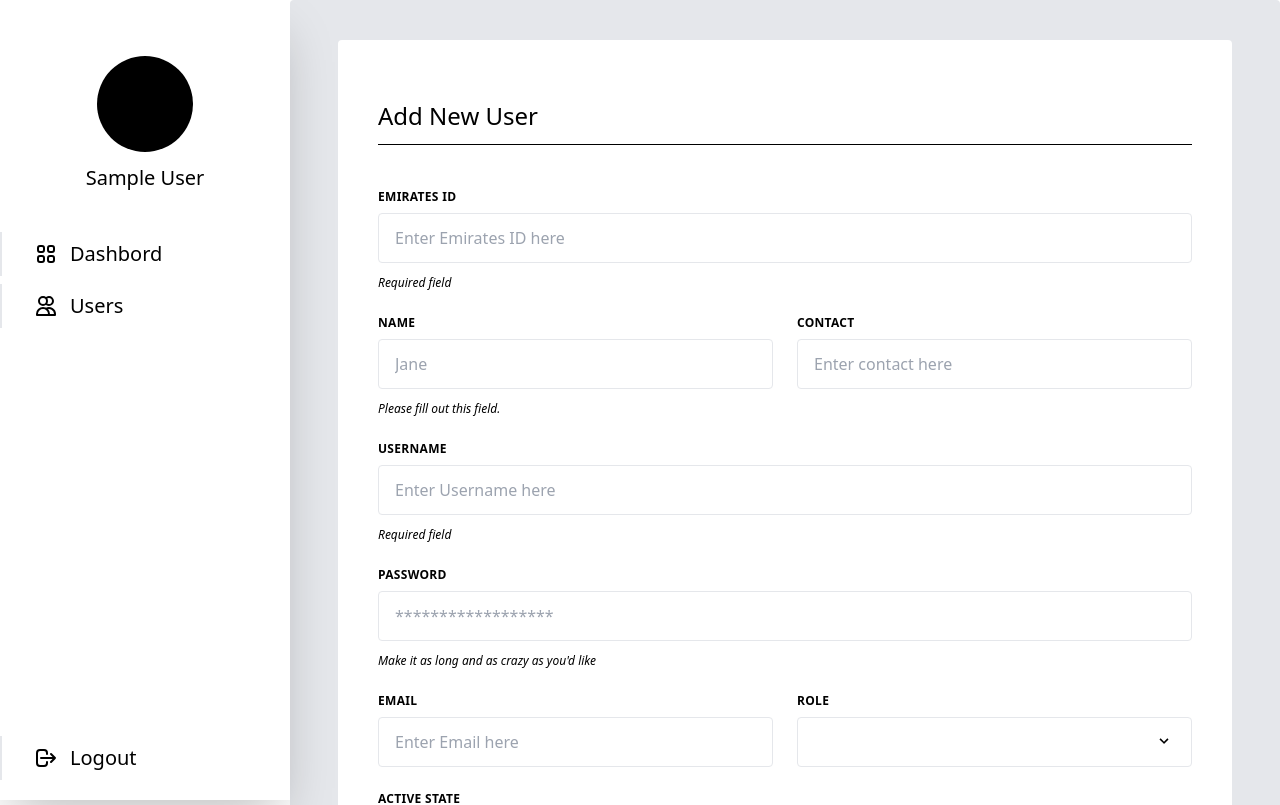
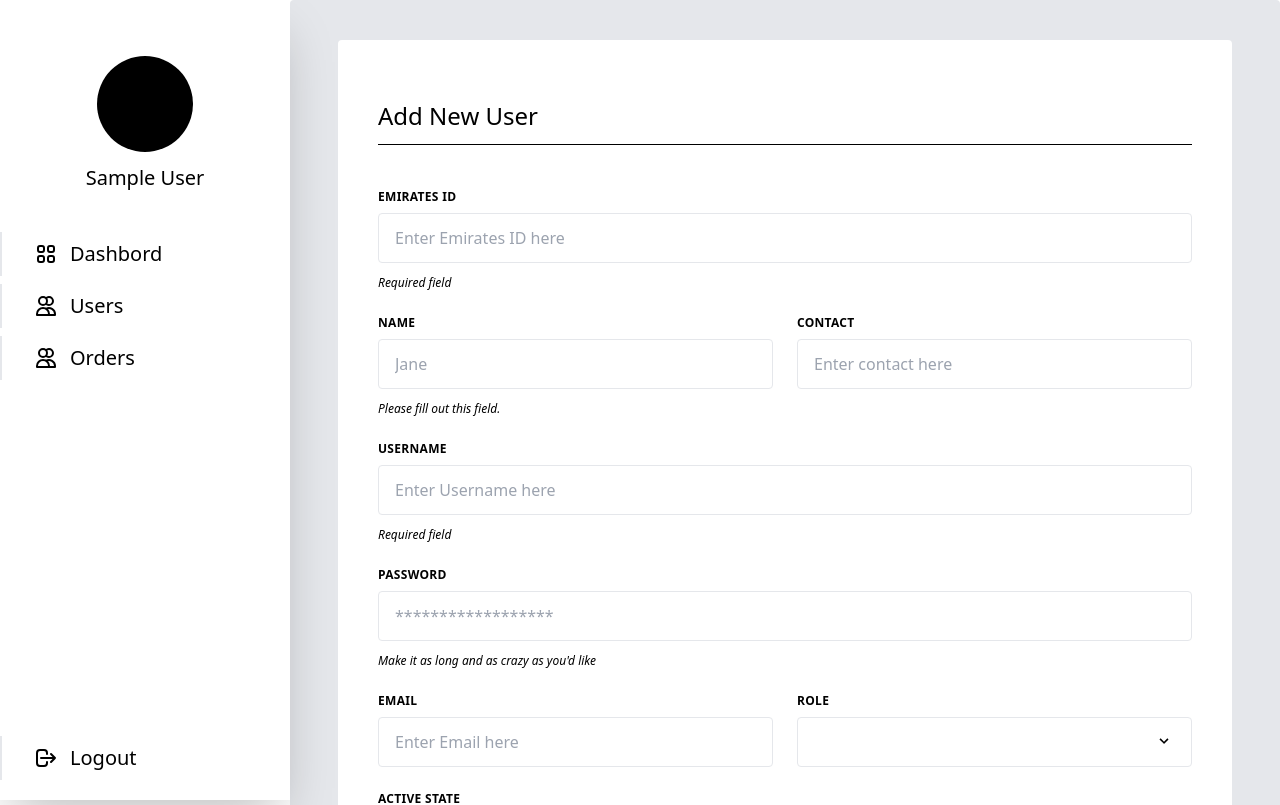
Before and after one commit to jbsethi/pet-appointment, a Vue app: page /users/add in a window 1280 px wide. Shown: the top 805 px of the page. Built offline with nearby package versions, Linux system fonts and the light colour scheme; sample sign-in values are in the browser's storage.

Commit message:
Route Gaurd

```diff
--- a/src/components/AppLeftBar/index.vue
+++ b/src/components/AppLeftBar/index.vue
@@ -25,6 +25,14 @@
                 <path stroke-linecap="round" stroke-linejoin="round" stroke-width="2" d="M12 4.354a4 4 0 110 5.292M15 21H3v-1a6 6 0 0112 0v1zm0 0h6v-1a6 6 0 00-9-5.197M13 7a4 4 0 11-8 0 4 4 0 018 0z" />
               </svg>
               <span class="ml-3">Users</span>
+            </router-link>
+          </li>
+          <li class="mt-2">
+            <router-link to="/orders" class="block text-xl py-2 px-8 flex items-center border-l-2 hover:border-indigo-600 cursor-pointer">
+              <svg class="h-6 w-6" xmlns="http://www.w3.org/2000/svg" fill="none" viewBox="0 0 24 24" stroke="currentColor">
+                <path stroke-linecap="round" stroke-linejoin="round" stroke-width="2" d="M12 4.354a4 4 0 110 5.292M15 21H3v-1a6 6 0 0112 0v1zm0 0h6v-1a6 6 0 00-9-5.197M13 7a4 4 0 11-8 0 4 4 0 018 0z" />
+              </svg>
+              <span class="ml-3">Orders</span>
             </router-link>
           </li>
         </ul>
--- a/src/routes/index.js
+++ b/src/routes/index.js
@@ -4,6 +4,7 @@ import $store from '../store'
 import Home from '../views/Home/index.vue'
 import User from '../views/Users/index.vue'
 import AddUser from '../views/Users/AddUser.vue'
+import Order from '../views/Orders/index.vue'
 import Login from '../views/Auth/Login.vue'
 
 const routes = [
@@ -15,12 +16,18 @@ const routes = [
   {
     path: '/users',
     name: 'User',
+    meta: { canAccess: ['super', 'administrator'] },
     component: User
   },
   {
     path: '/users/add',
     name: 'AddUser',
     component: AddUser
+  },
+  {
+    path: '/orders',
+    name: 'Orders',
+    component: Order
   },
   {
     path: '/login',
@@ -34,21 +41,36 @@ const router = createRouter({
   routes
 })
 
+function checkAccessMiddleware (to, from, next) {
+  const nextCalled = false
+  const currentUserId = $store.state.currentUser?.id
+  const currentUserRole = $store.state.currentRole || null
+
+  const canAccess = to.meta.canAccess
+
+  if (currentUserId && canAccess && canAccess.includes(currentUserRole)) return next()
+
+  if (currentUserId && canAccess && !canAccess.includes(currentUserRole)) return next('/')
+
+  return next()
+}
+
 router.beforeEach((to, from, next) => {
   if (to.name == 'Login') {
     if($store.state.currentUser?.id && $store.state.currentRole) {
-      next('/')
+      return next('/')
     } else {
-      next()
+      return next()
     }
   } else {
     if($store.state.currentUser?.id && $store.state.currentRole) {
-      next()
+      return next()
     } else {
-      console.log('coming here')
-      next('/login')
+      return next('/login')
     }
   }
 })
 
+router.beforeEach(checkAccessMiddleware)
+
 export default router
--- /dev/null
+++ b/src/services/OrderService.js
@@ -0,0 +1,16 @@
+import { by, get } from './CustomService'
+import { ErrorWrapper, ResponseWrapper } from './utils.js'
+
+class OrderService {
+  static async getOrders () {
+    try {
+      const response = await get(`/orders`)
+
+      return new ResponseWrapper(response, response.data)
+    } catch (error) {
+      throw new ErrorWrapper(error)
+    }
+  }
+}
+
+export default OrderService
--- a/src/store.js
+++ b/src/store.js
@@ -2,6 +2,7 @@ import { createStore } from "vuex"
 import AuthService from './services/AuthService.js'
 import UserService from './services/UserService.js'
 import PatientService from './services/PatientService.js'
+import OrderService from './services/OrderService.js'
 
 const roleMap = {
   1: 'super',
@@ -199,7 +200,19 @@ const store = createStore({
         }
       })
     },
-  }
+
+    getOrders (_) {
+      return new Promise(async (resolve, reject) => {
+        try {
+          const result = await OrderService.getOrders()
+
+          resolve(result)
+        } catch (error) {
+          reject(error)
+        }
+      })
+    }
+  },
 })
 
 export default store
--- /dev/null
+++ b/src/views/Orders/index.vue
@@ -0,0 +1,101 @@
+<template>
+  <DashboardLayout>
+    <div class="bg-gray-200 min-h-screen rounded px-12 pt-10 flex flex-col">
+      <div class="my-5 flex justify-between border-b border-black pb-3">
+        <h2 class="text-2xl">Orders</h2>
+      </div>
+      <div>
+        <div class="overflow-auto">
+          <table class="min-w-full table-auto">
+            <thead class="justify-between">
+              <tr class="bg-gray-800">
+                <th class="px-16 py-2">
+                  <span class="text-gray-300">id</span>
+                </th>
+                <th class="px-16 py-2">
+                  <span class="text-gray-300">Description</span>
+                </th>
+                <th class="px-16 py-2">
+                  <span class="text-gray-300">Created At</span>
+                </th>
+                <th class="px-16 py-2">
+                  <span class="text-gray-300">Price</span>
+                </th>
+                <!-- <th class="px-16 py-2">
+                  <span class="text-gray-300">Status</span>
+                </th> -->
+              </tr>
+            </thead>
+            <tbody v-if="ordersLoading" class="bg-gray-200">
+              <tr class="bg-white border-4 border-gray-200">
+                <td colspan="5">
+                  <div class="flex justify-center items-center py-20">
+                    <div class="animate-spin rounded-full border-4 h-16 w-16"></div>
+                  </div>
+                </td>
+              </tr>
+            </tbody>
+            <tbody v-else class="bg-gray-200">
+              <tr v-for="o in orders" :key="o.id" class="bg-white border-4 border-gray-200">
+                <td class="px-16 py-2">
+                  <span class="text-center ml-2 font-semibold">{{ o.id }}</span>
+                </td>
+                <td class="px-16 py-2">
+                  <span>{{ o.description }}</span>
+                </td>
+                <td class="px-16 py-2">
+                  <span>{{ o.createdAt }}</span>
+                </td>
+                <td class="px-16 py-2">
+                  <span>{{ o.price }}</span>
+                </td>
+
+                <!--  <td class="px-16 py-2">
+                  <span :class="u.active ? 'text-green-500' : 'text-red-500'">
+                    {{ u.active ? 'Active' : 'Inactive' }}
+                  </span>
+                </td> -->
+              </tr>
+            </tbody>
+          </table>
+        </div>
+      </div>
+    </div>
+  </DashboardLayout>
+</template>
+
+<script>
+import { mapActions } from 'vuex'
+import DashboardLayout from "../../layouts/DashbordLayout.vue";
+export default {
+  name: "Orders",
+  data() {
+    return {
+      ordersLoading: true,
+      orders: []
+    }
+  },
+  components: {
+    DashboardLayout,
+  },
+  methods: {
+    ...mapActions([
+      'getOrders'
+    ])
+  },
+  mounted () {
+    this.ordersLoading = true
+    this.getOrders()
+      .then(resp => {
+        this.ordersLoading = false
+        this.orders = resp.data.rows || []
+      })
+      .catch(err => {
+        this.ordersLoading = false
+        console.log(err)
+      })
+  }
+};
+</script>
+
+<style lang="scss" scoped></style>
```
